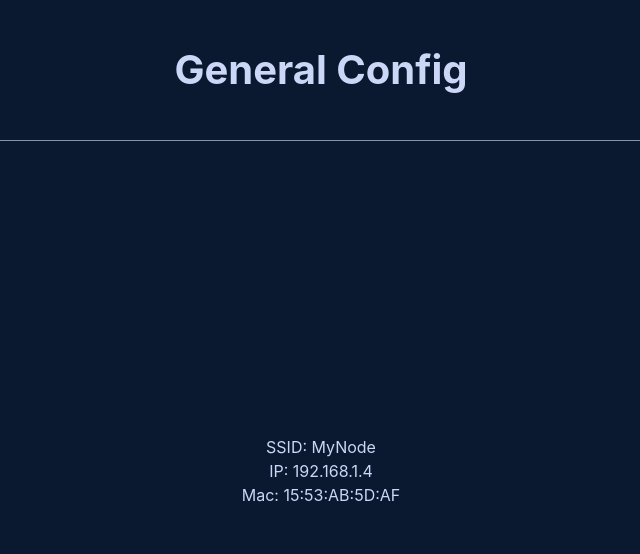
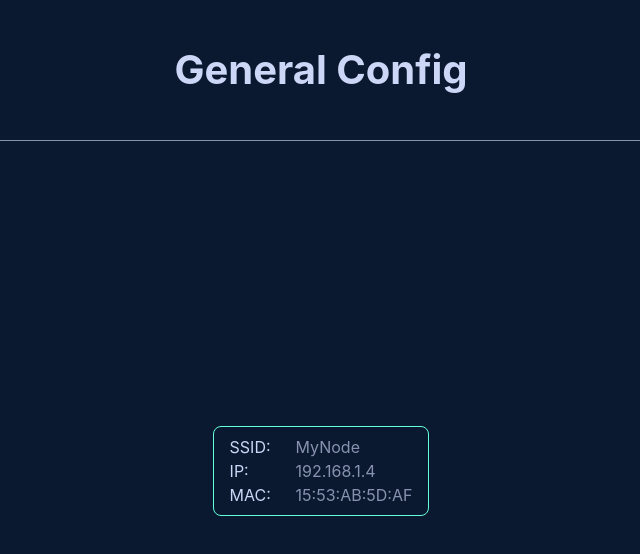
Before and after one commit to cmarioep/SoftAP-EEPROM-Manager, a React (Vite) app in the folder Front end/: page /nodeconfig in a window 1280 px wide. Shown: the top 554 px of the page, without its empty margins (319-959 px from the left). Built offline with nearby package versions, Linux system fonts and the light colour scheme.

Commit message:
Feaure: general structure for NodeConfig page

```diff
--- a/Front end/src/pages/NodeConfig.jsx
+++ b/Front end/src/pages/NodeConfig.jsx
@@ -12,10 +12,17 @@ export const NodeConfig = () => {
             </header>
 
             <div className="app-container-items border-top">
-                <p>SSID:  <span>{NodeInfo.ssid}</span> </p>
-                <p>IP: <span>{NodeInfo.ip}</span></p>
-                <p>Mac: <span>{NodeInfo.mac}</span></p>
+                <div className="app-container-items-generalinfo">
+                    <p><span className="app-container-items-generalinfo-label">SSID:</span>
+                        <span className="app-container-items-generalinfo-info">{NodeInfo.ssid}</span> </p>
 
+                    <p><span className="app-container-items-generalinfo-label">IP:</span>
+                        <span className="app-container-items-generalinfo-info">{NodeInfo.ip}</span></p>
+
+                    <p><span className="app-container-items-generalinfo-label">MAC:</span>
+                        <span className="app-container-items-generalinfo-info">{NodeInfo.mac}</span></p>
+
+                </div>
             </div>
 
         </div>
--- a/Front end/src/styles/index.scss
+++ b/Front end/src/styles/index.scss
@@ -59,6 +59,25 @@ input {
     width: 100%;
     height: 100%;
     padding: 1rem 0;
+
+    &-generalinfo {
+      padding: 0.5rem 1rem;
+      border: 0.5px solid #64ffda;
+      border-radius: 0.5rem;
+
+      &-label {
+        display: inline-block;
+
+        width: 50px;
+        margin-right: 1rem;
+        line-height: 1.5;
+      }
+
+      &-info {
+        color: #8892b0;
+      }
+
+    }
   }
 
 
```
